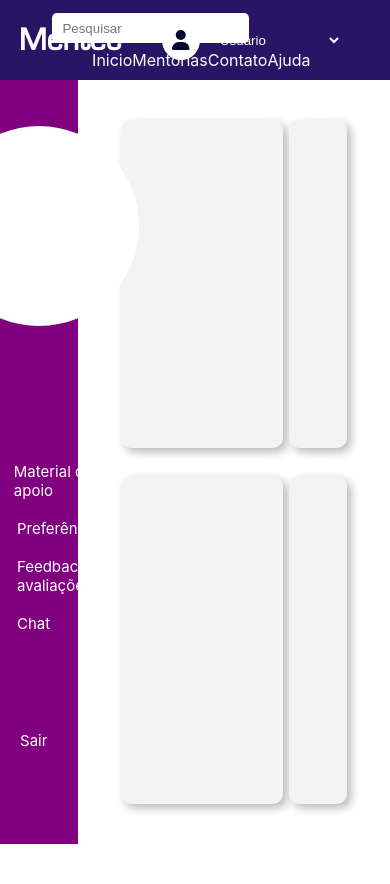
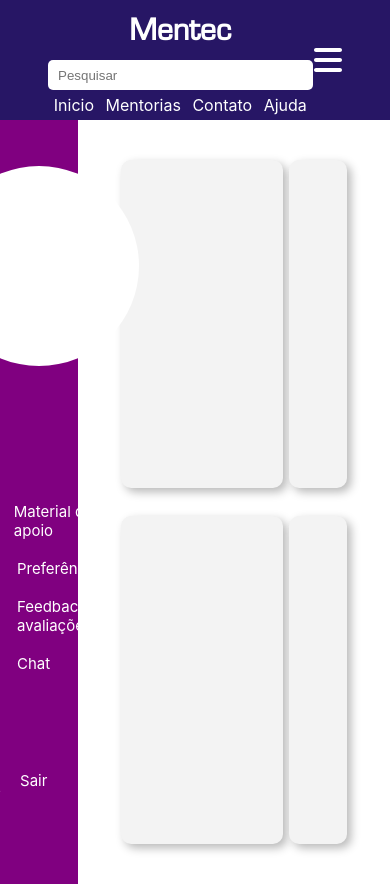
Before and after one commit to devGusta2/Mentec, a React (Create React App) app: page /Profile in a window 390 px wide. Before the commit the page ends 844 px from the top, so only its background shows below. Built offline with nearby package versions, Linux system fonts and the light colour scheme.

Commit message:
Responsive header

```diff
--- a/src/Components/Header/Header.js
+++ b/src/Components/Header/Header.js
@@ -2,12 +2,18 @@
 import styles from './Header.module.css';
 
 import { FontAwesomeIcon } from '@fortawesome/react-fontawesome';
-import { faUser } from '@fortawesome/free-solid-svg-icons';
+import { faUser, faMoon, faBars } from '@fortawesome/free-solid-svg-icons';
+
 import {Link} from 'react-router-dom';
+
+const ativaMenu = () =>{
+    window.alert("Ativa o menu");
+}
 
 function Header(){
     return(
         <header className={styles.header}>
+            <div className={styles.searchLogo}>
                 <Link to="/" className={styles.logoBox}>
                     <h1>Mentec</h1>
                 </Link>
@@ -26,9 +32,13 @@ function Header(){
                         </ul>
                     </nav>
                 </div>
+            </div>
+            <FontAwesomeIcon icon={faBars} size={'2x'} id={styles.menuBars} onClick={ativaMenu}/>
             <div className={styles.configBox}>
                 <div className={styles.userConfig}>
+
                     <FontAwesomeIcon id="" icon={faUser} size='2x' color='white' className={styles.icon} />
+
                     <select className={styles.options}>
                         <option>Usuário</option>
                         <option>Perfil</option>
@@ -38,6 +48,7 @@ function Header(){
                     </select>
                 </div>
             </div>
+
         </header>
     );
 };
--- a/src/Components/Header/Header.module.css
+++ b/src/Components/Header/Header.module.css
@@ -35,11 +35,14 @@
     justify-content: center;
     align-items: center;
     height: 100%;
-    width: 40%;
+
     display: flex;
     flex-direction: column;
     justify-content: center;
     align-items: center;
+
+    width: 100%;
+
 
 }
 .configBox{
@@ -64,10 +67,19 @@
 .navBar{
     display: flex;
     flex-direction: row;
-    justify-content: space-between;
+    justify-content: space-around;
     height: 30%;
 
     width: 100%;
+}
+.searchLogo{
+
+    display: flex;
+    flex-direction: row;
+    align-items: center;
+    justify-content: center;
+    height: 100%;
+    width: 90%;
 }
 .searchBarBox{
     height: 50%;
@@ -75,6 +87,7 @@
     display: flex;
     align-items: center;
     justify-content: center;
+
 
 }
 .searchBar{
@@ -123,3 +136,25 @@
 .link:hover{
 
 }
+#menuBars{
+    display: none;
+    cursor: pointer;
+}
+@media (max-width:768px){
+    .header{
+
+        height: 120px;
+    }
+    .configBox{
+        display: none;
+    }
+    .searchLogo{
+        flex-direction: column;
+    }
+    #menuBars{
+        display: block;
+    }
+    .navBar{
+        height: 50%;
+    }
+}
```
Lines whose indentation alone changed are shown as unchanged.
